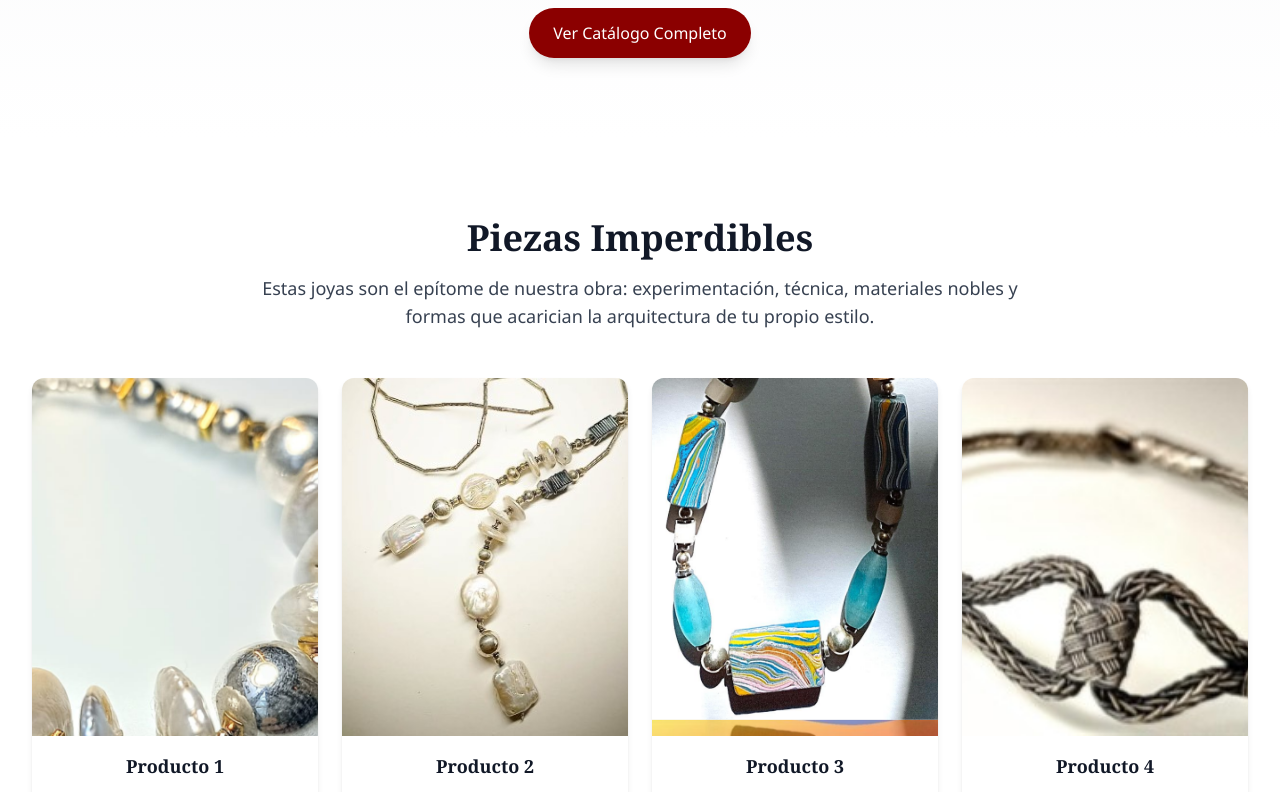
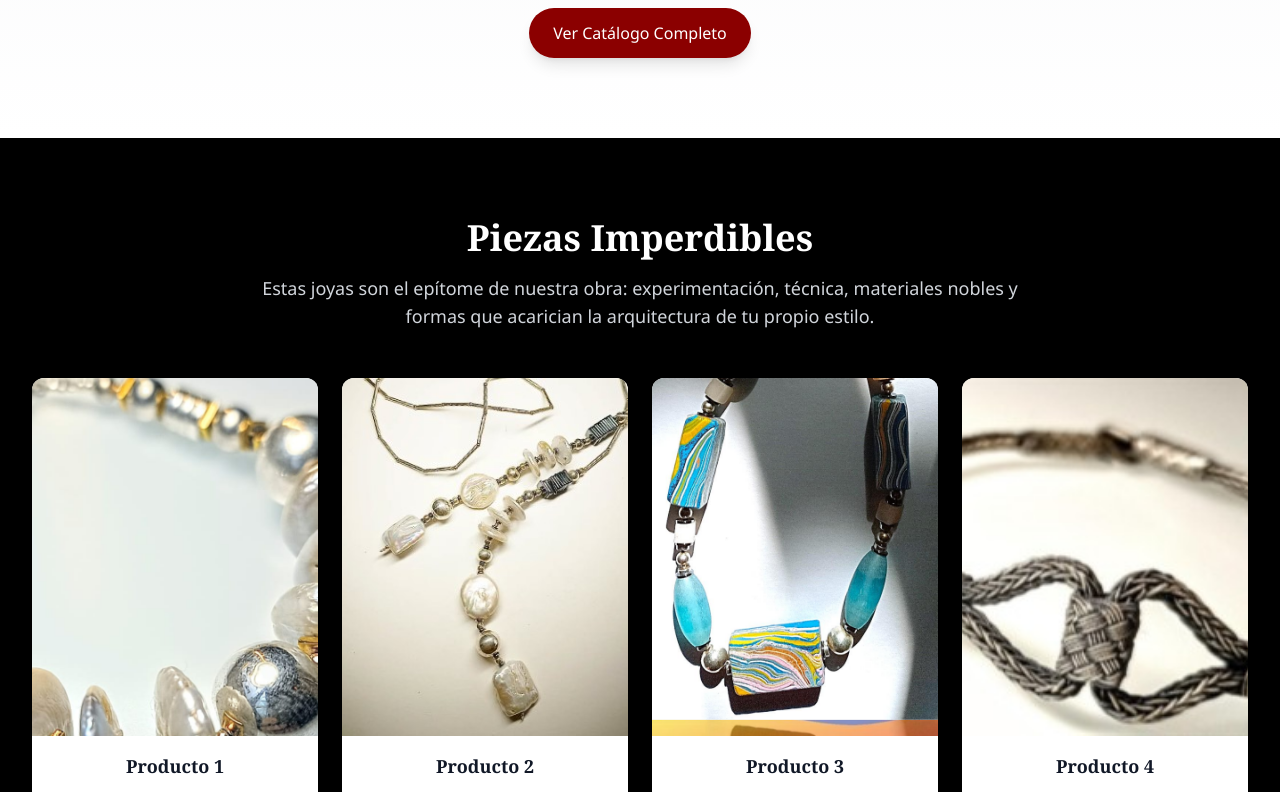
Before and after one commit to aaguilard73/PagwebGiDo-v4, a React (Vite) app: page / in a window 1280 px wide. Shown: the part 2520-3312 px from the top of the page. Built offline with nearby package versions, Linux system fonts and the light colour scheme.

Commit message:
Update FeaturedProducts.tsx

```diff
--- a/src/components/FeaturedProducts.tsx
+++ b/src/components/FeaturedProducts.tsx
@@ -25,11 +25,11 @@ const FeaturedProducts: React.FC = () => {
     <section
       id="destacados"
       ref={ref}
-      className="relative py-20 px-4 sm:px-6 lg:px-8 bg-white overflow-hidden"
+      className="relative py-20 px-4 sm:px-6 lg:px-8 bg-black overflow-hidden"
     >
       {/* Fondo animado */}
       <motion.div
-        className="absolute inset-0 z-0 bg-white"
+        className="absolute inset-0 z-0 bg-black"
         style={{ y, opacity }}
       />
 
@@ -41,10 +41,10 @@ const FeaturedProducts: React.FC = () => {
           transition={{ duration: 0.6 }}
           className="text-center mb-12"
         >
-          <h2 className="text-3xl sm:text-4xl font-semibold text-gray-900 mb-4">
+          <h2 className="text-3xl sm:text-4xl font-semibold text-white mb-4">
             Piezas Imperdibles
           </h2>
-          <p className="text-base sm:text-lg max-w-3xl mx-auto text-gray-700">
+          <p className="text-base sm:text-lg max-w-3xl mx-auto text-gray-300">
             Estas joyas son el epítome de nuestra obra: experimentación, técnica, materiales nobles y formas que acarician la arquitectura de tu propio estilo.
           </p>
         </motion.div>
```
